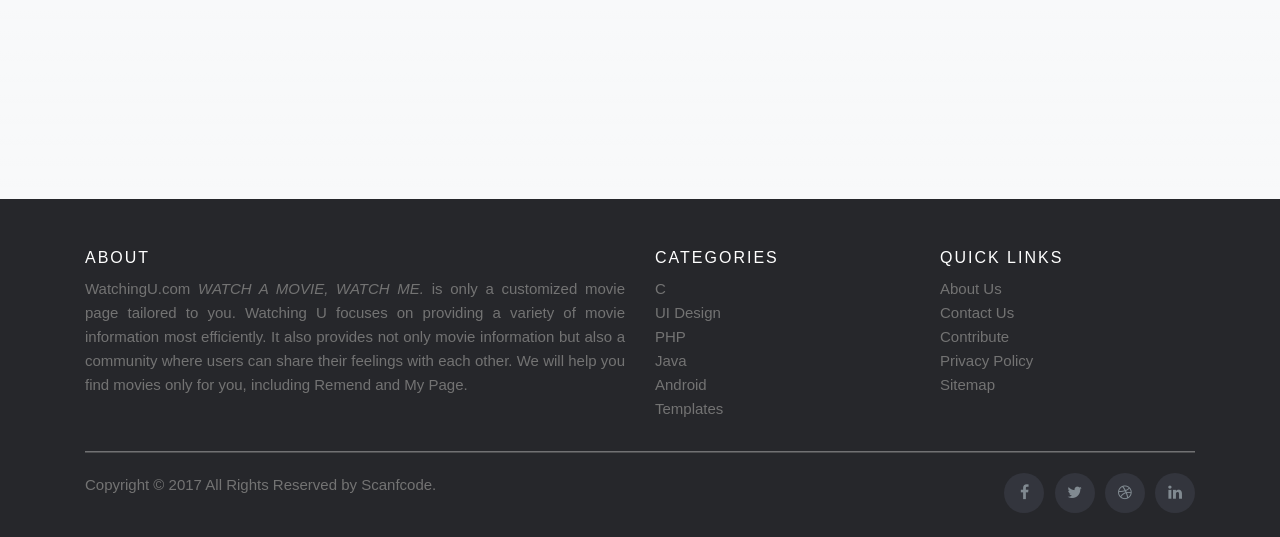
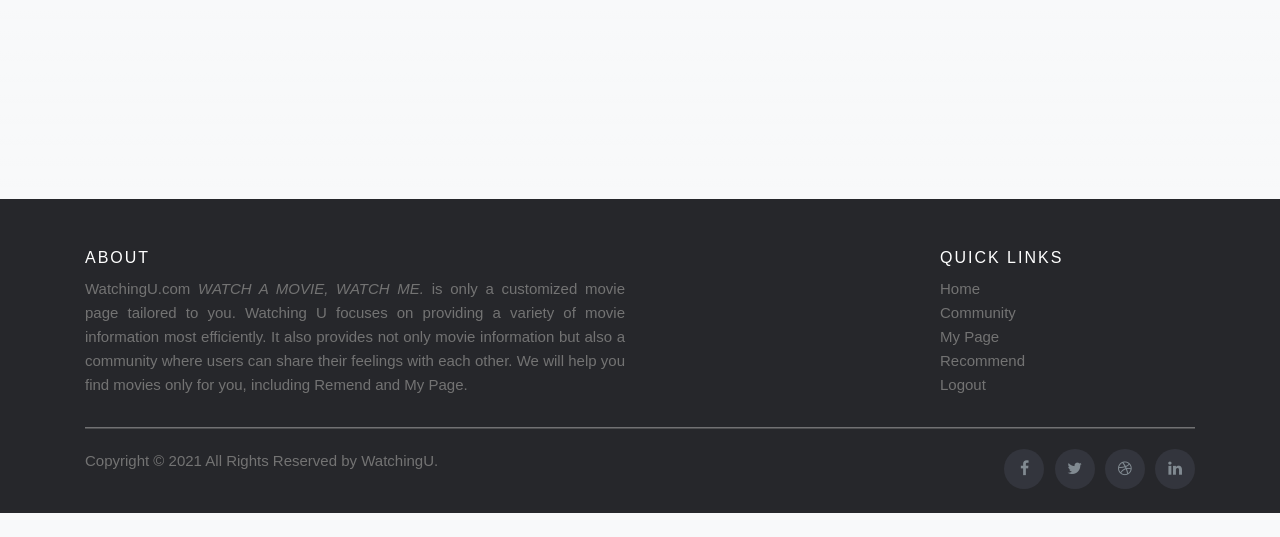
Before and after one commit to elenaisnanocat/Watching-U, a Django app: page /movies/ in a window 1280 px wide. Shown: the part 581-1118 px from the top of the page. After the commit the page ends 1094 px from the top, so only its background shows below. Run offline with Django 3.2, Linux system fonts and the light colour scheme; data that the repository does not hold is empty; some libraries are stand-ins or nearby versions.

Commit message:
footer ing

```diff
--- a/accounts/static/css/login.css
+++ b/accounts/static/css/login.css
@@ -17,7 +17,7 @@ body::before {
     content: "";
     position: absolute; z-index: 1;
     top:0; right: 0; bottom: 0; left: 0;
-    background-color: rgba(0,0,0,.8);
+    background-color: rgba(0,0,0,.7);
 }
 
 .login-form {position: relative; z-index: 2;}
--- a/templates/footer.html
+++ b/templates/footer.html
@@ -183,25 +183,16 @@
           </div>
 
           <div class="col-xs-6 col-md-3">
-            <h6>Categories</h6>
-            <ul class="footer-links">
-              <li><a href="http://scanfcode.com/category/c-language/">C</a></li>
-              <li><a href="http://scanfcode.com/category/front-end-development/">UI Design</a></li>
-              <li><a href="http://scanfcode.com/category/back-end-development/">PHP</a></li>
-              <li><a href="http://scanfcode.com/category/java-programming-language/">Java</a></li>
-              <li><a href="http://scanfcode.com/category/android/">Android</a></li>
-              <li><a href="http://scanfcode.com/category/templates/">Templates</a></li>
-            </ul>
           </div>
 
           <div class="col-xs-6 col-md-3">
             <h6>Quick Links</h6>
             <ul class="footer-links">
-              <li><a href="http://scanfcode.com/about/">About Us</a></li>
-              <li><a href="http://scanfcode.com/contact/">Contact Us</a></li>
-              <li><a href="http://scanfcode.com/contribute-at-scanfcode/">Contribute</a></li>
-              <li><a href="http://scanfcode.com/privacy-policy/">Privacy Policy</a></li>
-              <li><a href="http://scanfcode.com/sitemap/">Sitemap</a></li >
+              <li><a href={% url 'movies:home' %}>Home</a></li>
+              <li><a href={% url 'community:index' %}>Community</a></li>
+              <li><a href={% url 'accounts:profile' user.username %}>My Page</a></li>
+              <li><a href="http://scanfcode.com/privacy-policy/">Recommend</a></li>
+              <li><a href="http://scanfcode.com/sitemap/">Logout</a></li >
             </ul>
           </div>
         </div>
@@ -210,8 +201,8 @@
       <div class="container">
         <div class="row">
           <div class="col-md-8 col-sm-6 col-xs-12">
-            <p class="copyright-text">Copyright &copy; 2017 All Rights Reserved by
-         <a href="#">Scanfcode</a>.
+            <p class="copyright-text">Copyright &copy; 2021 All Rights Reserved by
+         <a href="#">WatchingU</a>.
             </p>
           </div>
 
```
